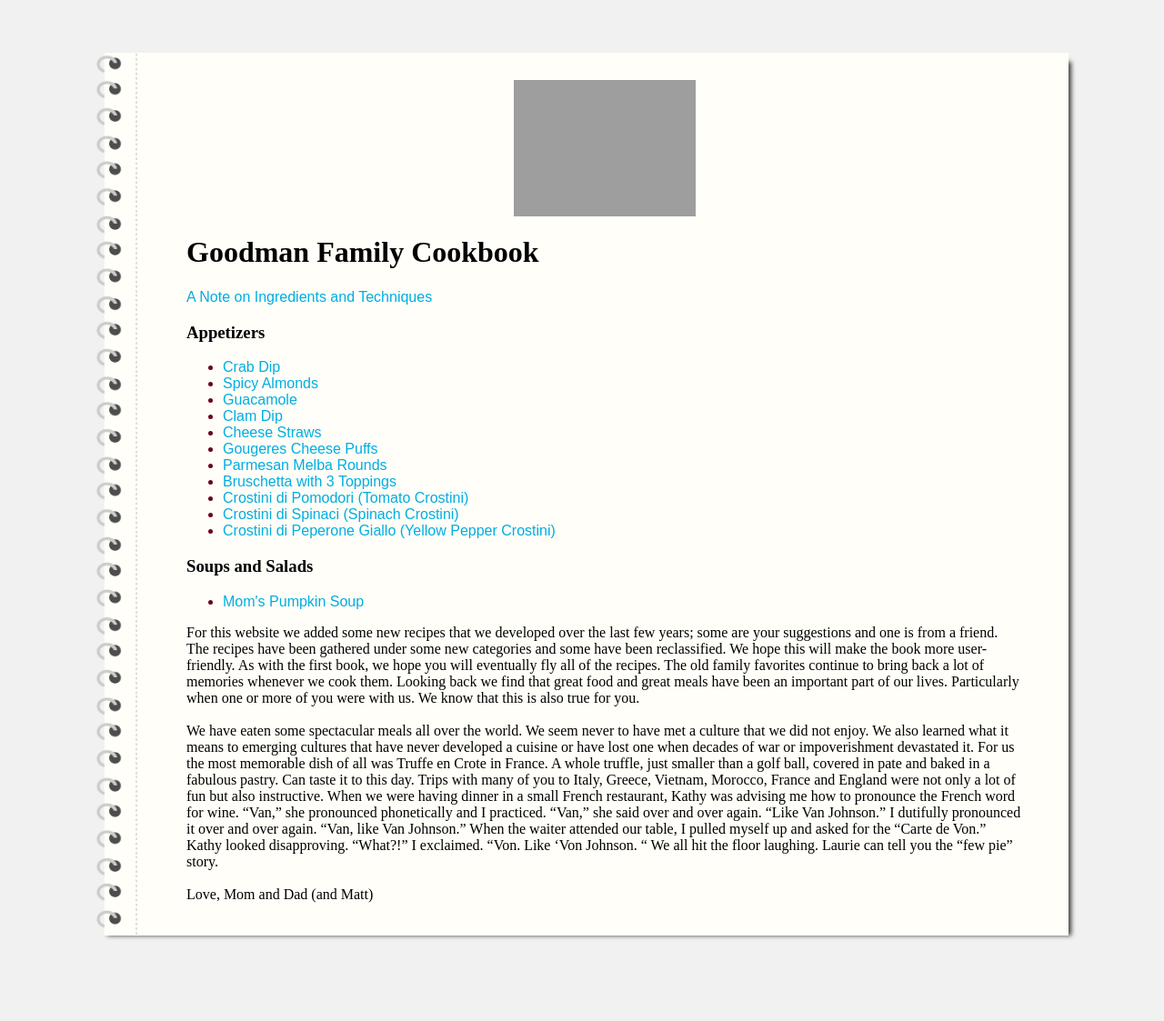
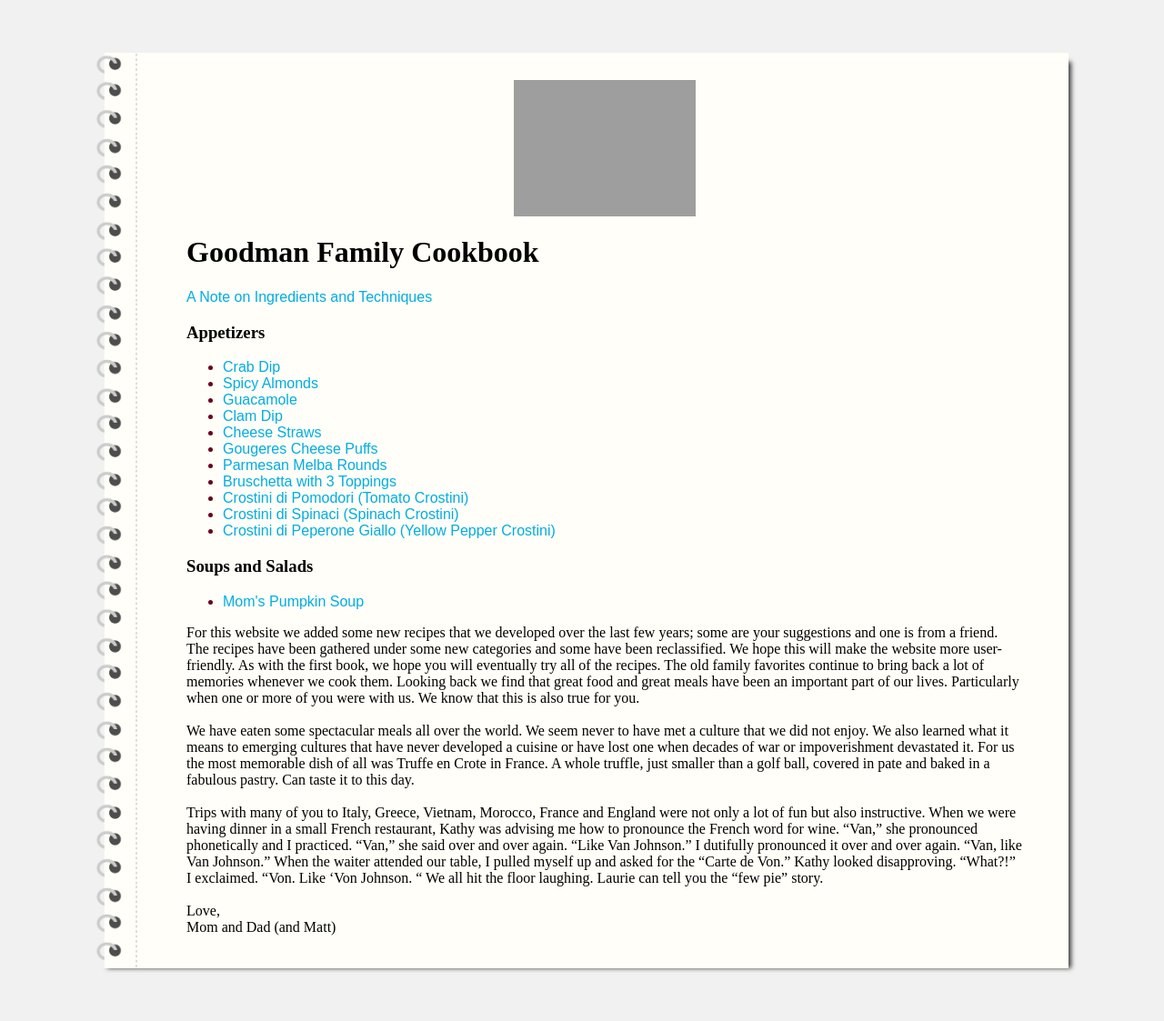
Before and after one commit to mckornfield/goodman-cookbook, a Jekyll site: the page built from index.md, in a window 1280 px wide. Shown: the whole page at 91% size. Built offline with Jekyll 4.4.1, drawn with Linux system fonts in a browser that asks for light colours; before the commit the page ends 1087 px from its top, so only the background shows below that.

```diff
--- a/index.md
+++ b/index.md
@@ -4,7 +4,7 @@ title: Goodman Family Cookbook
 ---
 For this website we added some new recipes that we developed over the last few years; some are your suggestions and one is from a friend.
 The recipes have been gathered under some new categories and some have been reclassified.
-We hope this will make the book more user-friendly. As with the first book, we hope you will eventually fly all of the recipes.
+We hope this will make the website more user-friendly. As with the first book, we hope you will eventually try all of the recipes.
 The old family favorites continue to bring back a lot of memories whenever we cook them.
 Looking back we find that great food and great meals have been an important part of our lives.
 Particularly when one or more of you were with us. We know that this is also true for you.
@@ -12,6 +12,7 @@ Particularly when one or more of you were with us. We know that this is also tru
 We have eaten some spectacular meals all over the world. We seem never to have met a culture that we did not enjoy.
 We also learned what it means to emerging cultures that have never developed a cuisine or have lost one when decades of war or impoverishment devastated it. For us the most memorable dish of all was Truffe en Crote in France.
 A whole truffle, just smaller than a golf ball, covered in pate and baked in a fabulous pastry. Can taste it to this day.
+<br><br>
 Trips with many of you to Italy, Greece, Vietnam, Morocco, France and England were not only a lot of fun but also instructive.
 When we were having dinner in a small French restaurant, Kathy was advising me how to pronounce the French word for wine.
 “Van,” she pronounced phonetically and I practiced. “Van,” she said over and over again. “Like Van Johnson.”
@@ -19,5 +20,5 @@ I dutifully pronounced it over and over again. “Van, like Van Johnson.”
 When the waiter attended our table, I pulled myself up and asked for the “Carte de Von.” Kathy looked disapproving. “What?!” I exclaimed. “Von. Like ‘Von Johnson. “
 We all hit the floor laughing. Laurie can tell you the “few pie” story.
 <br><br>
-Love,
+Love,<br>
 Mom and Dad (and Matt)
```
Also changed, not shown: about.md (+1 -1 lines).
